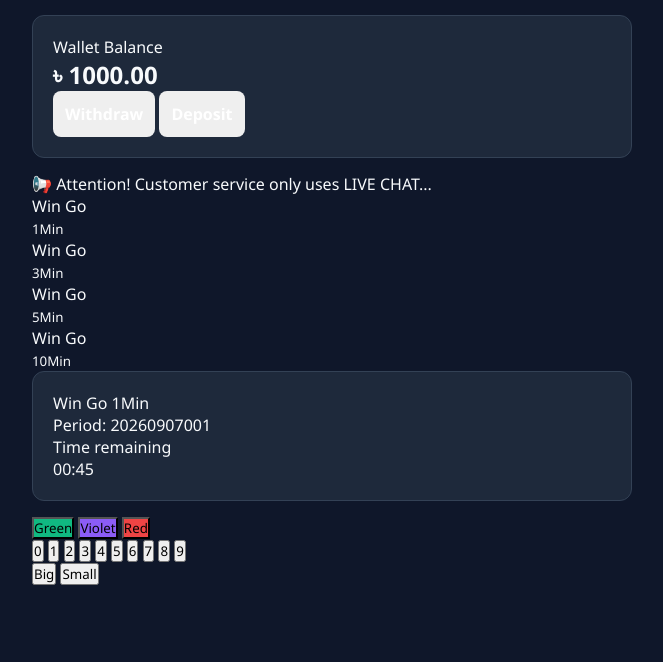
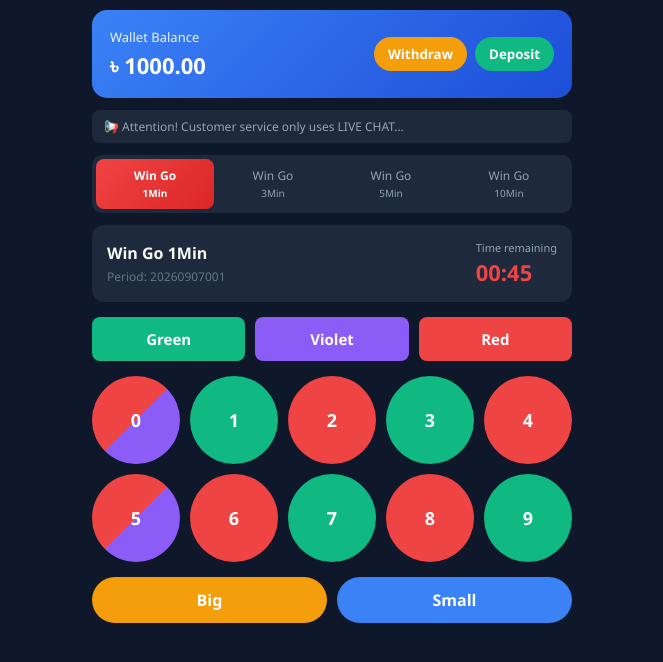
Before and after one commit to bdgame24-cyber/bd-game-24, a website: page index.html in a window 1280 px wide. Shown: the whole page, without its empty margins (308-971 px from the left). Drawn offline with nearby package versions, Linux system fonts and the light colour scheme; no server answers.

Commit message:
Update style.css

```diff
--- a/style.css
+++ b/style.css
@@ -7,81 +7,182 @@
 
 body {
   background-color: #0f172a;
-    color: #f8fafc;
-    padding: 15px;
+  color: #ffffff;
+  padding: 10px;
 }
 
 .container {
-    max-width: 600px;
+  max-width: 480px;
   margin: 0 auto;
 }
 
-.card {
-    background-color: #1e293b;
-    border-radius: 12px;
-    padding: 20px;
-    margin-bottom: 15px;
-    border: 1px solid #334155;
+/* Wallet Card */
+.wallet-card {
+  background: linear-gradient(135deg, #3b82f6, #1d4ed8);
+  border-radius: 15px;
+  padding: 18px;
+  display: flex;
+  justify-content: space-between;
+  align-items: center;
+  margin-bottom: 12px;
 }
 
-.header-title {
-    text-align: center;
-    color: #38bdf8;
-    font-size: 24px;
-    margin-bottom: 5px;
+.wallet-balance p {
+  font-size: 13px;
+  opacity: 0.9;
 }
 
-.sub-title {
+.wallet-balance h2 {
+  font-size: 22px;
+  margin-top: 4px;
+}
+
+.wallet-btns {
+  display: flex;
+  gap: 8px;
+}
+
+.btn {
+  border: none;
+  padding: 8px 14px;
+  border-radius: 20px;
+  font-weight: bold;
+  cursor: pointer;
+}
+
+.btn-withdraw { background: #f59e0b; color: white; }
+.btn-deposit { background: #10b981; color: white; }
+
+/* Notice Bar */
+.notice-bar {
+  background: #1e293b;
+  padding: 8px 12px;
+  border-radius: 8px;
+  font-size: 12px;
+  color: #94a3b8;
+  margin-bottom: 12px;
+}
+
+/* Time Tabs */
+.time-tabs {
+  display: flex;
+  background: #1e293b;
+  border-radius: 10px;
+  padding: 4px;
+  margin-bottom: 12px;
+}
+
+.tab {
+  flex: 1;
   text-align: center;
+  padding: 8px 0;
+  font-size: 12px;
   color: #94a3b8;
-    font-size: 14px;
+  border-radius: 8px;
+  cursor: pointer;
+}
+
+.tab.active {
+  background: linear-gradient(135deg, #ef4444, #dc2626);
+  color: white;
+  font-weight: bold;
+}
+
+/* Timer Card */
+.timer-card {
+  background: #1e293b;
+  border-radius: 12px;
+  padding: 15px;
+  display: flex;
+  justify-content: space-between;
+  align-items: center;
   margin-bottom: 15px;
 }
 
-.timer-box {
-    text-align: center;
-    background: #020617;
-    padding: 15px;
-    border-radius: 8px;
-    border: 1px solid #38bdf8;
+.game-title {
+  font-weight: bold;
+  color: #f8fafc;
+}
+
+.period-text {
+  font-size: 12px;
+  color: #64748b;
+  margin-top: 4px;
+}
+
+.timer-clock p {
+  font-size: 11px;
+  color: #94a3b8;
+  text-align: right;
+}
+
+.clock-display {
+  font-size: 22px;
+  font-weight: bold;
+  color: #ef4444;
+  margin-top: 2px;
+}
+
+/* Action Buttons */
+.action-btns {
+  display: flex;
+  gap: 10px;
   margin-bottom: 15px;
 }
 
-.timer-text {
-    font-size: 32px;
+.btn-color {
+  flex: 1;
+  border: none;
+  padding: 12px 0;
+  border-radius: 8px;
+  color: white;
   font-weight: bold;
-    color: #f43f5e;
+  font-size: 15px;
+  cursor: pointer;
 }
 
-.btn-group {
+.btn-green { background: #10b981; }
+.btn-violet { background: #8b5cf6; }
+.btn-red { background: #ef4444; }
+
+/* Number Grid */
+.number-grid {
+  display: grid;
+  grid-template-columns: repeat(5, 1fr);
+  gap: 10px;
+  margin-bottom: 15px;
+}
+
+.num-btn {
+  border: none;
+  aspect-ratio: 1;
+  border-radius: 50%;
+  color: white;
+  font-size: 18px;
+  font-weight: bold;
+  cursor: pointer;
+}
+
+.num-btn.green { background: #10b981; }
+.num-btn.red { background: #ef4444; }
+.num-btn.red-violet { background: linear-gradient(135deg, #ef4444 50%, #8b5cf6 50%); }
+
+/* Big / Small */
+.size-btns {
   display: flex;
   gap: 10px;
-    margin-top: 15px;
 }
 
-.btn {
+.btn-size {
   flex: 1;
-    padding: 12px;
   border: none;
-    border-radius: 8px;
+  padding: 12px 0;
+  border-radius: 25px;
+  color: white;
+  font-size: 16px;
   font-weight: bold;
   cursor: pointer;
-    color: white;
-    font-size: 16px;
 }
 
-.btn-red { background-color: #ef4444; }
-.btn-green { background-color: #10b981; }
-.btn-violet { background-color: #8b5cf6; }
-.btn-blue { background-color: #3b82f6; }
-
-input, select {
-    width: 100%;
-    padding: 10px;
-    margin-top: 8px;
-    margin-bottom: 12px;
-    border-radius: 6px;
-    border: 1px solid #475569;
-    background-color: #0f172a;
-    color: white;
-}
+.btn-big { background: #f59e0b; }
+.btn-small { background: #3b82f6; }
```
Lines whose indentation alone changed are shown as unchanged.
